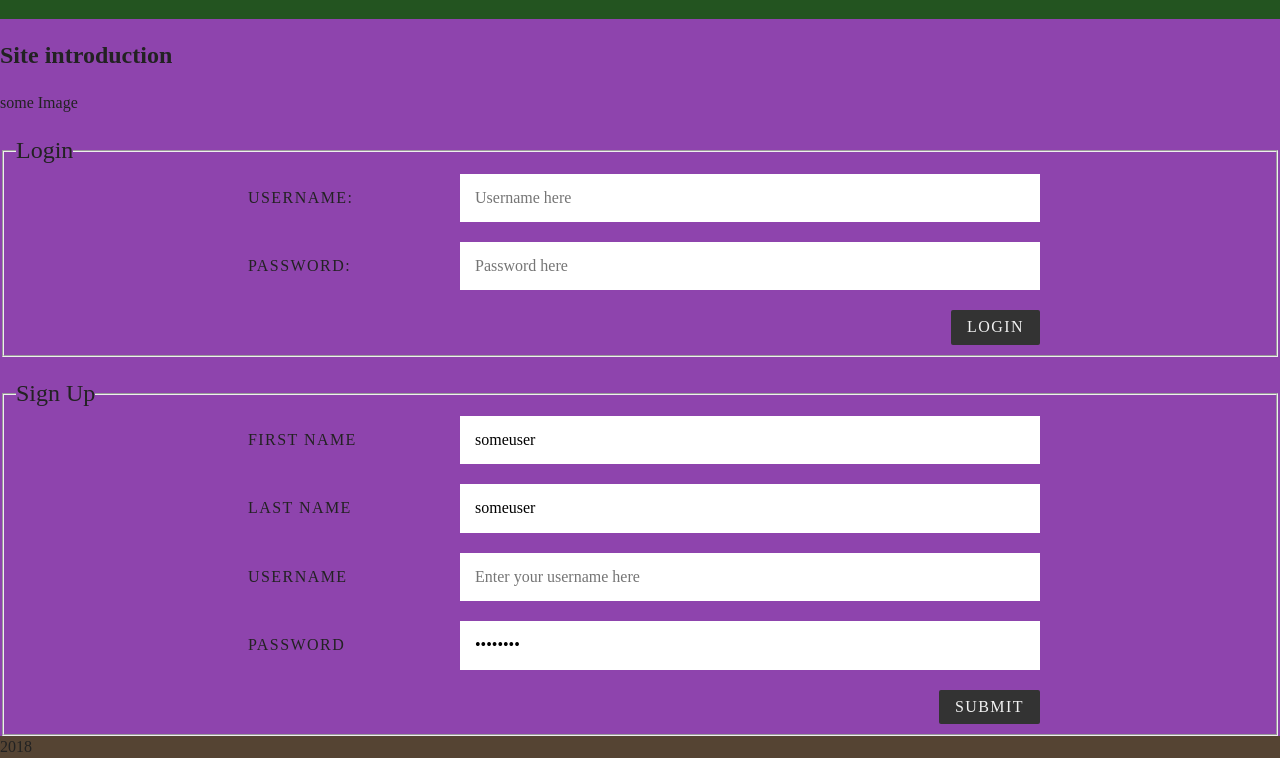
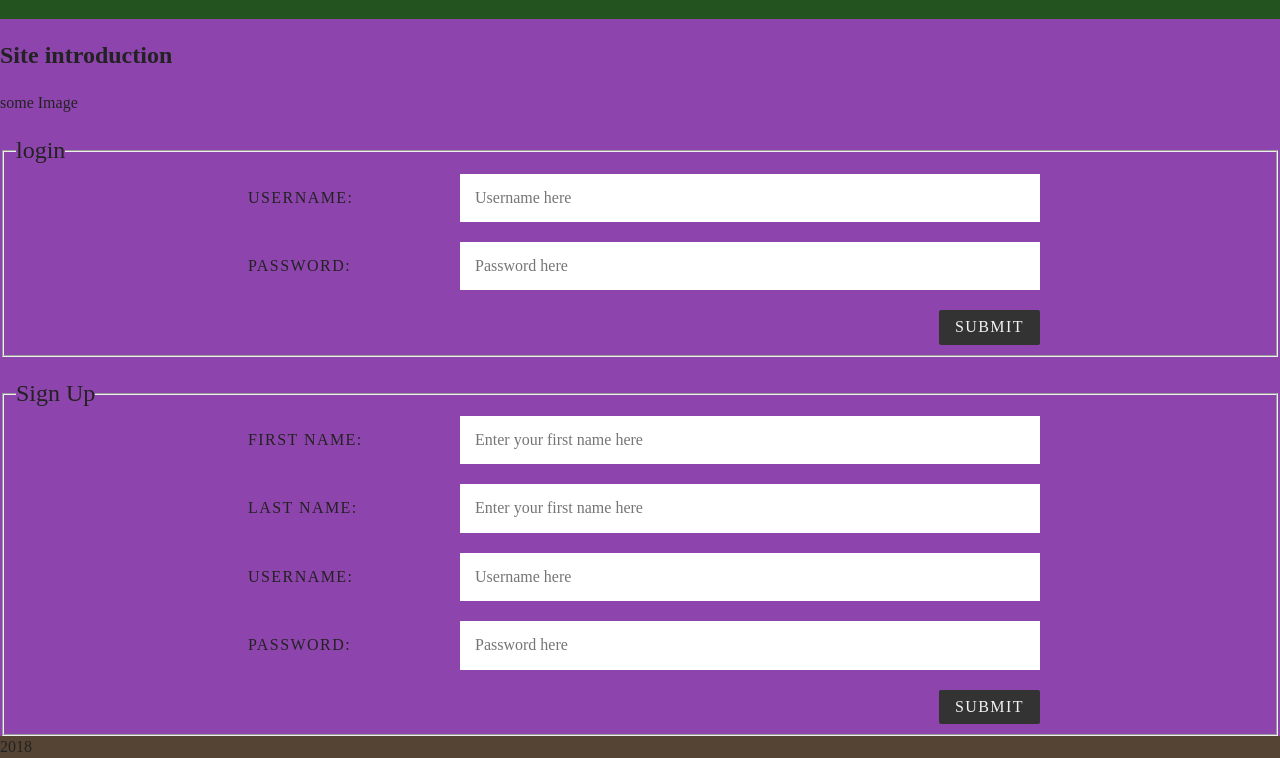
Before and after one commit to andyly25/NotyTasks, a website: page public/index.html in a window 1280 px wide. Shown: the part 69-827 px from the top of the page. Drawn offline with nearby package versions, Linux system fonts and the light colour scheme.

Commit message:
sign up and login refactored

```diff
--- a/public/index.html
+++ b/public/index.html
@@ -37,6 +37,7 @@
       integrity="sha256-FgpCb/KJQlLNfOu91ta32o/NMZxltwRo8QtmkMRdAu8="
       crossorigin="anonymous">
     </script>
+    <script src='/js/form_objects.js'></script>
     <script src='/js/render.js'></script>
     <script src='/js/store.js'></script>
     <script src='/js/handlers.js'></script>
--- /dev/null
+++ b/public/js/form_objects.js
@@ -0,0 +1,76 @@
+const loginForm = {
+  classes: 'login_css login_form',
+  legend: 'login',
+  inputs: [
+    {
+      labelFor: 'username',
+      label: 'Username:',
+      type: 'text',
+      name: 'username',
+      class: 'username_entry',
+      placeholder: 'Username here'
+    },
+    {
+      labelFor: 'password',
+      label: 'Password:',
+      type: 'password',
+      name: 'password',
+      class: 'password_entry',
+      placeholder: 'Password here'
+    }
+  ]
+};
+
+const signupForm = {
+  classes: 'signup_css signup_form',
+  legend: 'Sign Up',
+  inputs: [
+    {
+      labelFor: 'first-name',
+      label: 'First Name:',
+      type: 'text',
+      name: 'first-name',
+      class: 'firstName_entry',
+      placeholder: 'Enter your first name here'
+    },
+    {
+      labelFor: 'last-name',
+      label: 'Last Name:',
+      type: 'text',
+      name: 'last-name',
+      class: 'lastName_entry',
+      placeholder: 'Enter your first name here'
+    },
+    {
+      labelFor: 'username',
+      label: 'Username:',
+      type: 'text',
+      name: 'username',
+      class: 'username_entry',
+      placeholder: 'Username here'
+    },
+    {
+      labelFor: 'password',
+      label: 'Password:',
+      type: 'password',
+      name: 'password',
+      class: 'password_entry',
+      placeholder: 'Password here'
+    }
+  ]
+};
+
+// Sample form need to turn into task
+const form = {
+  classes: "createtask-css createtask-form",
+  legend: "Create Task",
+  inputs: [
+    {
+      labelFor: "first-name",
+      label: "First Name",
+      type: "text",
+      class: "firstName_entry",
+      placeholder: "Enter your first name here"
+    }
+  ]
+};
--- a/public/js/render.js
+++ b/public/js/render.js
@@ -15,88 +15,25 @@ const res = [...Array(4)].map((_, i) => {
   `;
 });
 
-function loginSigninScreen () {
-  return `
-    <h2>Site introduction</h2>
-    <p>some Image</p>
-    <section class="login_signin">
-      <form class='login_css login_form'>
-        <fieldset>
-          <legend>Login</legend>
-          <ul class="flex-outer">
-            <li>
-              <label for="username">Username:</label>
-              <input type="text" name="username" class="username_entry" value="" placeholder="Username here">
-            </li>
-            <li>
-              <label for="password">Password:</label>
-              <input type="password" name="password" class="password_entry" value="" placeholder="Password here">
-            </li>
-            <li>
-              <button type="submit">Login</button>
-            </li>
-          </ul>
-        </fieldset>
-      </form>
-
-      <form class='signup_css signup_form'>
-        <fieldset>
-        <legend>Sign Up</legend>
-          <ul class="flex-outer">
-            <li>
-              <label for="first-name">First Name</label>
-              <input type="text" class="firstName_entry" placeholder="Enter your first name here" value="someuser">
-            </li>
-            <li>
-              <label for="last-name">Last Name</label>
-              <input type="text" class="lastName_entry" placeholder="Enter your last name here" value="someuser">
-            </li>
-            <li>
-              <label for="username">username</label>
-              <input type="text" class="username_entry" placeholder="Enter your username here">
-            </li>
-            <li>
-              <label for="password">password</label>
-              <input type="password" class="password_entry" placeholder="Enter your password here" value="someuser">
-            </li>
-            <li>
-              <button type="submit">Submit</button>
-            </li>
-          </ul>
-        </fieldset>
-      </form>
-    </section>
-  `;
-}
-
-const form = {
-  classes: "createtask-css createtask-form",
-  legend: "Create Task",
-  inputs: [
-    {
-      labelFor: "first-name",
-      label: "First Name",
-      type: "text",
-      class: "firstName_entry",
-      placeholder: "Enter your first name here"
-    }
-  ]
-};
-
 const createForm = (form) => {
   return `
     <form class="${form.classes}">
       <fieldset>
         <legend>${form.legend}</legend>
           <ul class="flex-outer">
-          ${form.inputs.map(input => {
+          ${form.inputs.map((input) => {
             return `
               <li>
                 <label for="${input.labelFor}">${input.label}</label>
-                <input type="text" class="firstName_entry" placeholder="Enter your first name here" value="someuser">
+                <input
+                  type="${input.type}"
+                  name="${input.name}"
+                  class="${input.class}"
+                  placeholder="${input.placeholder}">
               </li>
-            `
-            })}
+            `;
+            // .join('') removed the random commas between list elements
+            }).join('')}
             <li>
               <button type="submit">Submit</button>
             </li>
@@ -106,7 +43,16 @@ const createForm = (form) => {
   `;
 };
 
-console.log(createForm(form));
+function loginSigninScreen () {
+  return `
+    <h2>Site introduction</h2>
+    <p>some Image</p>
+    <section class="login_signin">
+      ${createForm(loginForm)}
+      ${createForm(signupForm)}
+    </section>
+  `;
+}
 
 const render = (() => {
 
```
